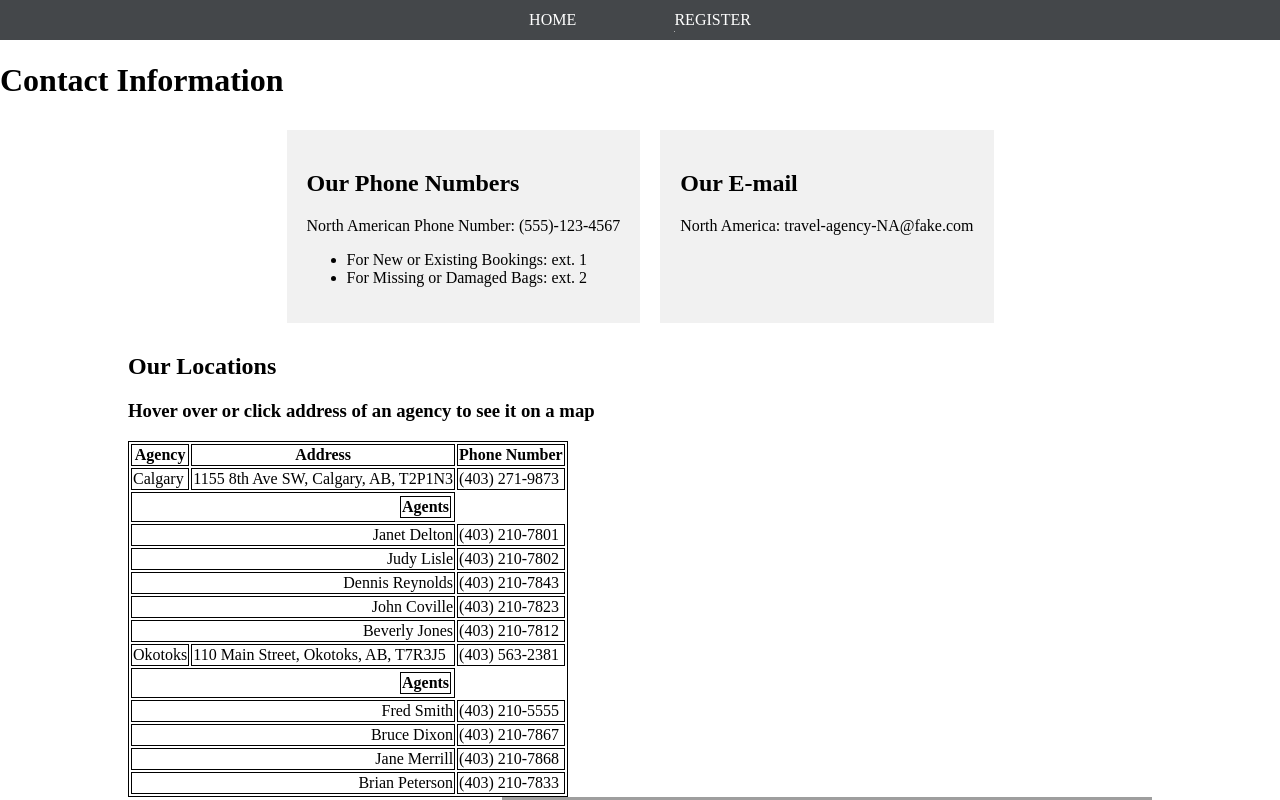
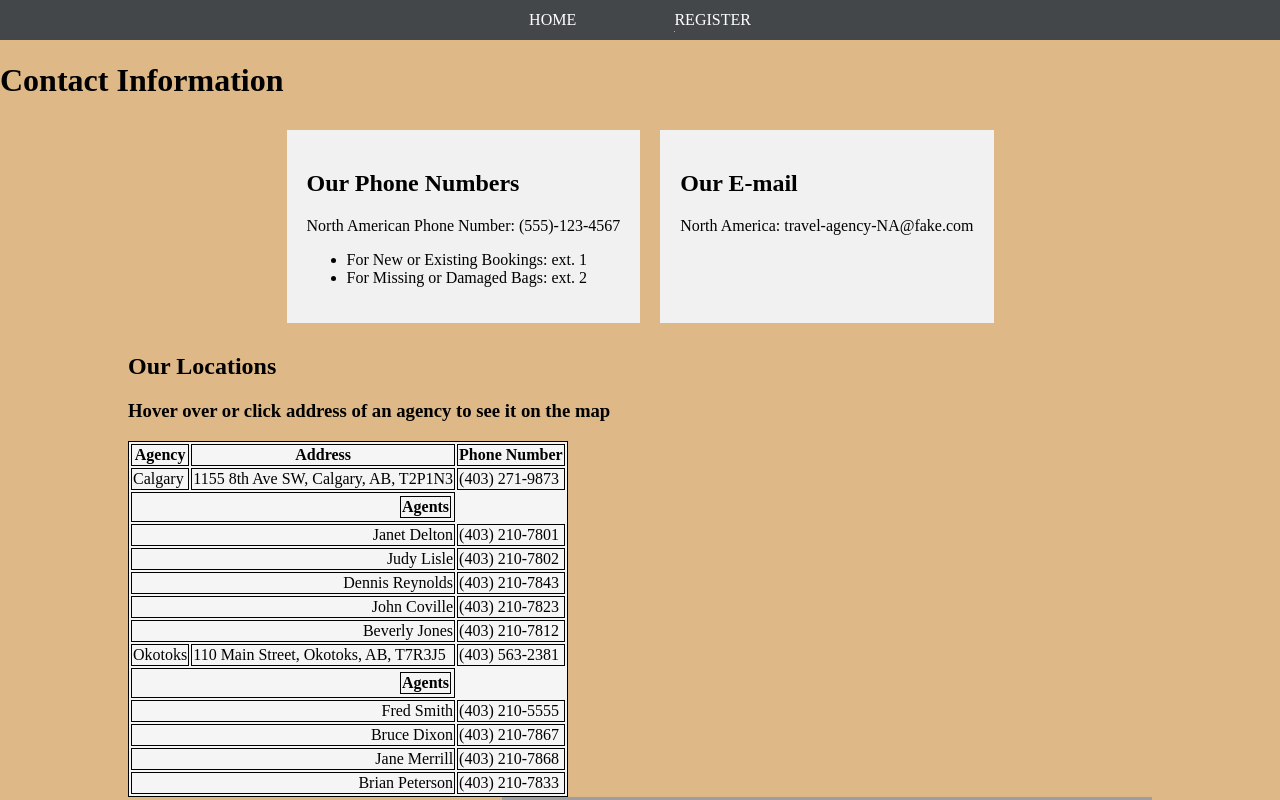
Before and after one commit to MackenzieWhitney1/TravelAgencyAssignment1, a plain HTML site: page pages/contact.html in a window 1280 px wide. Shown: the top 800 px of the page. Drawn offline with Linux system fonts and the light colour scheme; grey boxes are pictures that could not be loaded; a web font is replaced by a local one.

Commit message:
small changes to contacts page

```diff
--- a/pages/contact.html
+++ b/pages/contact.html
@@ -4,7 +4,7 @@
   <head>
     <meta charset="UTF-8" />
     <meta name="viewport" content="width=device-width, initial-scale=1.0" />
-    <title>Contact Information</title>
+    <title>Contact</title>
     <link rel="stylesheet" href="../styles/contact.css" />
     <link rel="preconnect" href="https://fonts.googleapis.com" />
     <link rel="preconnect" href="https://fonts.gstatic.com" crossorigin />
@@ -36,7 +36,7 @@
     <div>
       <div style="float: left; padding-left: 10vw">
         <h2>Our Locations</h2>
-        <h3>Hover over or click address of an agency to see it on a map</h3>
+        <h3>Hover over or click address of an agency to see it on the map</h3>
         <table id="locationsTable">
           <tr>
             <th>Agency</th>
--- a/styles/contact.css
+++ b/styles/contact.css
@@ -3,6 +3,7 @@ body {
   margin: 0;
   padding: 0;
   font-family: "Radio Canada Big";
+  background-color: burlywood;
 }
 
 nav {
@@ -54,6 +55,7 @@ a:focus::after {
 table,
 th,
 td {
+  background-color: whitesmoke;
   border: 1px solid black;
 }
 @media (min-width: 1024px) {
```
